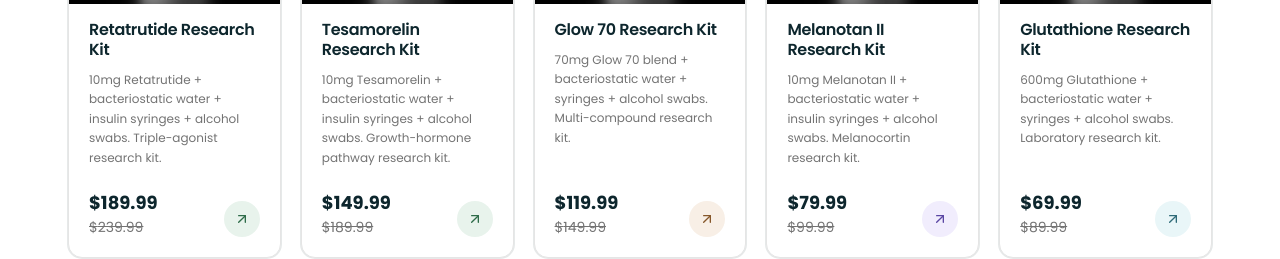
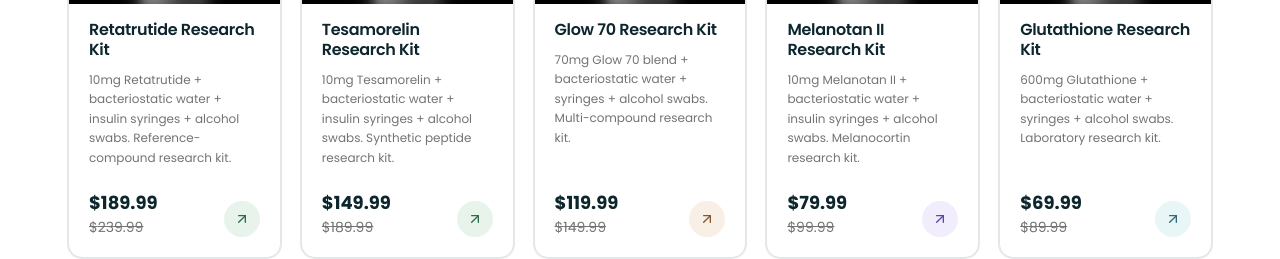
Before and after one commit to sethschnrt/teragenix, a Next.js app: page /shop in a window 1280 px wide. Shown: the part 610-869 px from the top of the page. Built offline with nearby package versions, Linux system fonts and the light colour scheme.

Commit message:
flatten teragenix product claim language

```diff
--- a/src/data/products.ts
+++ b/src/data/products.ts
@@ -98,9 +98,9 @@ export const products: Product[] = [
     price: 189.99,
     originalPrice: 239.99,
     description:
-      "10mg Retatrutide + bacteriostatic water + insulin syringes + alcohol swabs. Triple-agonist research kit.",
+      "10mg Retatrutide + bacteriostatic water + insulin syringes + alcohol swabs. Reference-compound research kit.",
     longDescription:
-      "Retatrutide is a multi-receptor metabolic research peptide studied for its activity across incretin-related pathways. This complete kit includes 10mg lyophilized compound, bacteriostatic water, syringes, and swabs for laboratory handling and reconstitution workflows.",
+      "Retatrutide is presented here as a reference peptide compound for laboratory handling and reconstitution workflows. This complete kit includes 10mg lyophilized compound, bacteriostatic water, syringes, and swabs for consistent lab prep.",
     badge: "Popular",
     badgeColor: "bg-[#4A90D9]",
     image: "/images/vials/retatrutide.webp",
@@ -136,9 +136,9 @@ export const products: Product[] = [
     price: 149.99,
     originalPrice: 189.99,
     description:
-      "10mg Tesamorelin + bacteriostatic water + insulin syringes + alcohol swabs. Growth-hormone pathway research kit.",
+      "10mg Tesamorelin + bacteriostatic water + insulin syringes + alcohol swabs. Synthetic peptide research kit.",
     longDescription:
-      "Tesamorelin is a synthetic peptide referenced in metabolic and endocrine-related laboratory literature. This ready-to-study kit includes 10mg lyophilized peptide, bacteriostatic water, syringes, and swabs for clean lab preparation.",
+      "Tesamorelin is presented here as a synthetic peptide reference compound for laboratory handling and reconstitution workflows. This ready-to-study kit includes 10mg lyophilized peptide, bacteriostatic water, syringes, and swabs for clean lab prep.",
     badge: "Best Seller",
     badgeColor: "bg-emerald-600",
     image: "/images/vials/tesamorelin.webp",
@@ -176,7 +176,7 @@ export const products: Product[] = [
     description:
       "10mg Melanotan II + bacteriostatic water + insulin syringes + alcohol swabs. Melanocortin research kit.",
     longDescription:
-      "Melanotan II is a melanocortin research peptide referenced in receptor-signaling literature. This complete kit includes 10mg lyophilized compound and the reconstitution essentials needed for research workflows.",
+      "Melanotan II is presented here as a melanocortin reference compound for laboratory workflows. This complete kit includes 10mg lyophilized compound and the reconstitution essentials needed for research prep.",
     badge: "New",
     badgeColor: "bg-violet-600",
     image: "/images/vials/melanotan-ii.webp",
```
